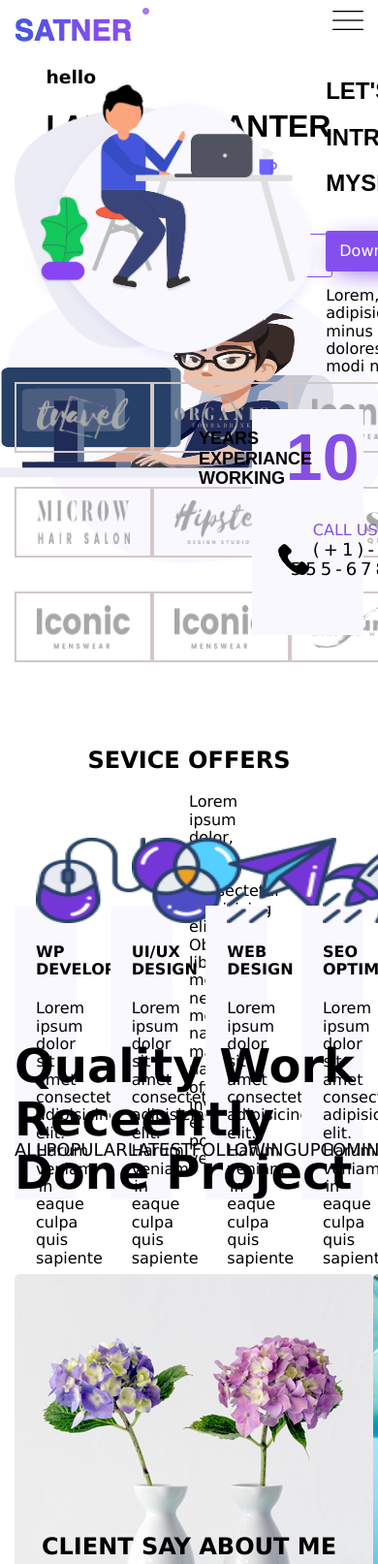
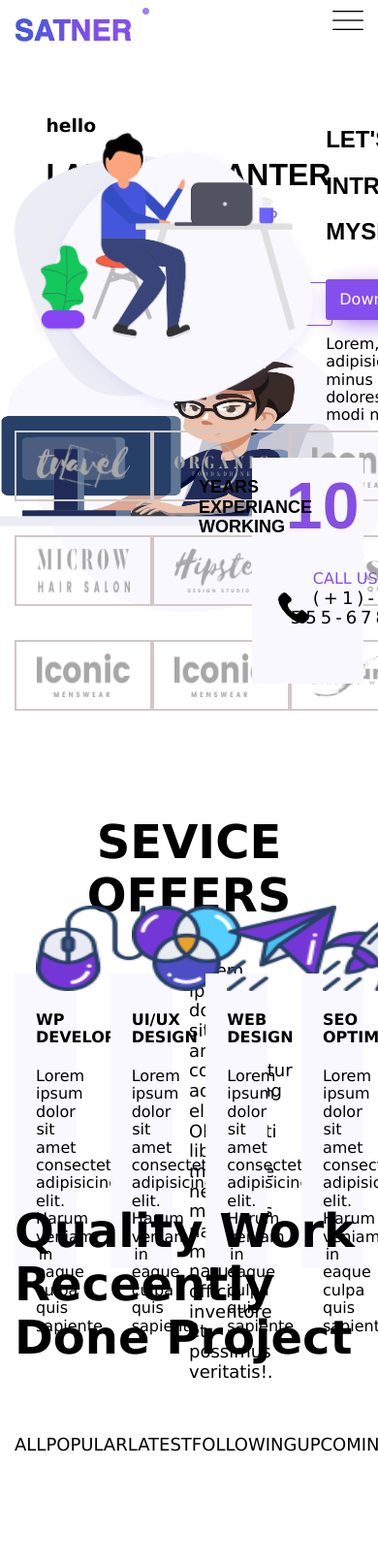
Before and after one commit to ttaahhaa/compete-layout, a plain HTML site: page index.html in a window 390 px wide. Shown: the top 1613 px of the page at 97% size. Drawn offline with Linux system fonts and the light colour scheme.

Commit message:
all issues solved without responsive

```diff
--- a/css/main.css
+++ b/css/main.css
@@ -18,6 +18,10 @@
   color: black;
   font-weight: bold;
   font-size: 28px;
+  height:50px;
+  position: sticky;
+  top: 0;
+  z-index: 1000;
 }
 .container {
   /* to ensure that the content will not
@@ -32,9 +36,6 @@
   justify-content: space-between;
   align-items: center;
   height: 50px;
-  position: fixed;
-  top: 0;
-  z-index: 1000;
   background-color: white;
 }
 /* ----------nav bar start--------- */
@@ -168,9 +169,11 @@ ul li a:hover {
 .parent-service .container h2{
   text-transform: uppercase;
   font-weight: bolder;
+    font-size:48px;
 }
 .parent-service .container p {
   margin: 0 180px;
+    font-size: 18px;
 }
 /* <!-- end service offers --> */
 
@@ -207,6 +210,9 @@ ul li a:hover {
 }
 /* <!-- front-end skills end --> */
 /* <!-- qulity work start --> */
+.parent-quality-wrok{
+    margin: 150px auto;
+}
 .parent-quality-wrok .container h1{
   font-size:48px;
   }
@@ -364,6 +370,9 @@ ul li a:hover {
 }
 /* <!-- purpule banner end --> */
 /* <!-- footer start --> */
+footer{
+    margin:50px auto;
+}
 footer .container{
   display:flex;
   justify-content:center;
```
